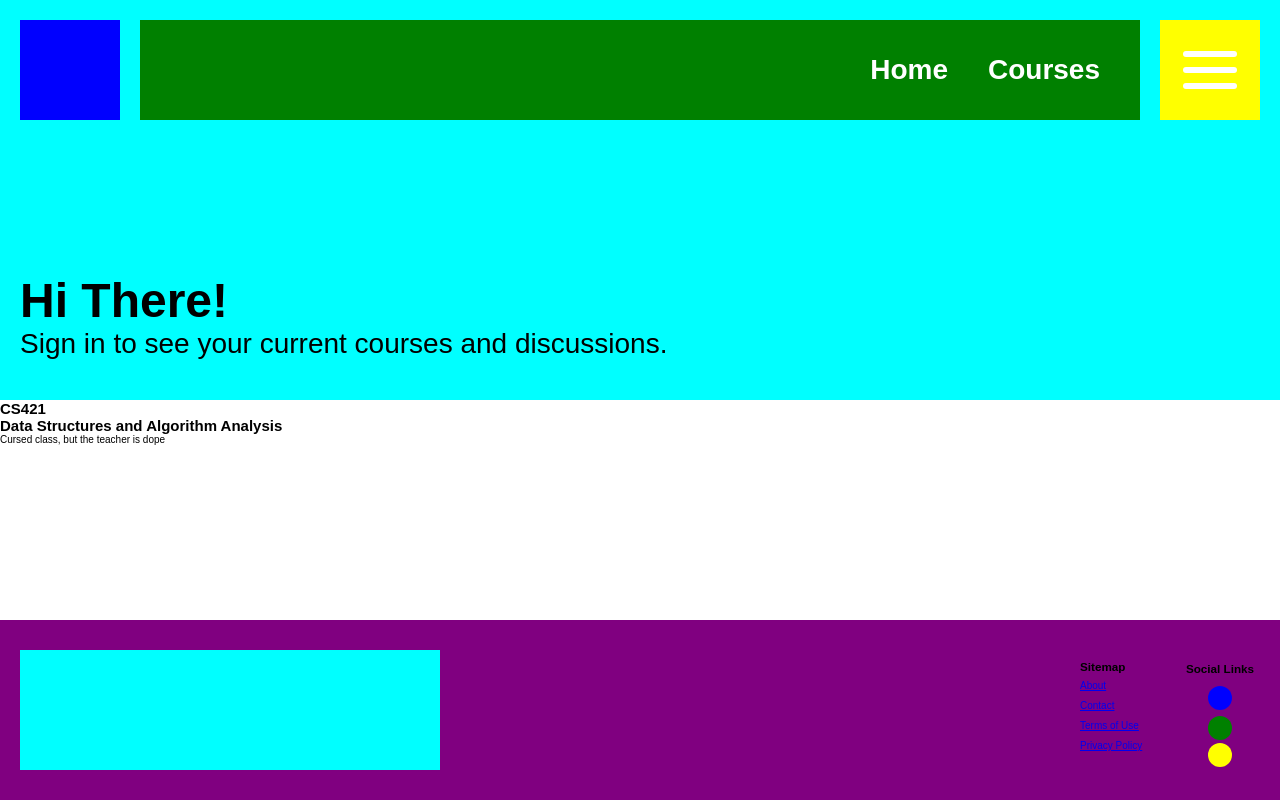
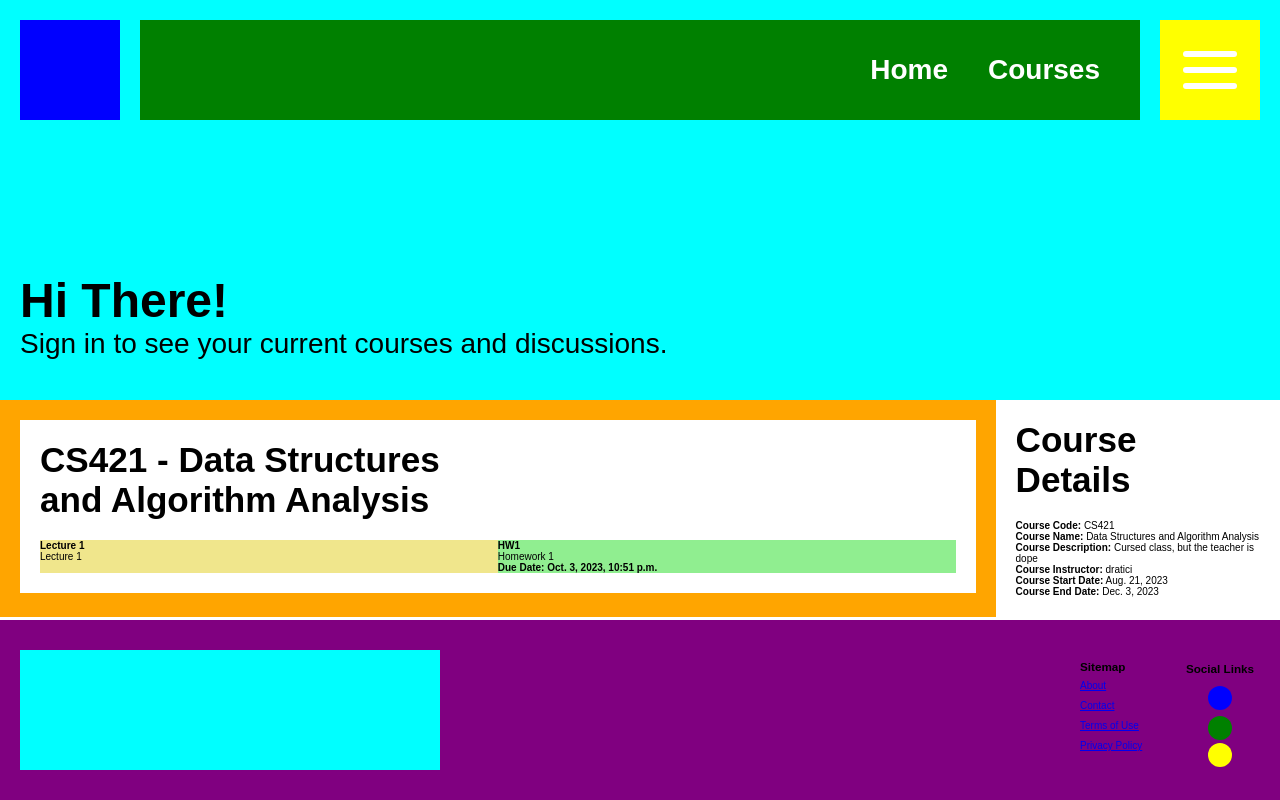
Before and after one commit to mattirizarry/CS396-Project, a Django app: page /courses/1 in a window 1280 px wide. Run offline with Django 4.2, Linux system fonts and the light colour scheme; data comes from the database, SQL or seed files in the repository.

Commit message:
Lesson page shows basic content.

```diff
--- a/dashboard/admin.py
+++ b/dashboard/admin.py
@@ -8,3 +8,5 @@ admin.site.register(Submission)
 admin.site.register(DiscussionPost)
 admin.site.register(Profile, UserAdmin)
 admin.site.register(DiscussionComment)
+admin.site.register(MultipleChoiceQuestion)
+admin.site.register(Lesson)
--- a/dashboard/models.py
+++ b/dashboard/models.py
@@ -16,16 +16,26 @@ class Course(models.Model):
     updated_date = models.DateTimeField(auto_now=True)
     assignments = models.ManyToManyField('Assignment', related_name='courses', blank=True)
 
+class Lesson(models.Model):
+    name = models.CharField(max_length=100)
+    description = models.TextField()
+    course = models.ForeignKey(Course, on_delete=models.CASCADE)
+    created_date = models.DateTimeField(auto_now_add=True)
+    updated_date = models.DateTimeField(auto_now=True)
+
 class Assignment(models.Model):
     name = models.CharField(max_length=100)
     description = models.TextField()
-    type = models.CharField(max_length=20)
     due_date = models.DateTimeField()
-    status = models.CharField(max_length=20)
+    course = models.ForeignKey(Course, on_delete=models.CASCADE)
     created_date = models.DateTimeField(auto_now_add=True)
     updated_date = models.DateTimeField(auto_now=True)
-    course = models.ForeignKey(Course, on_delete=models.CASCADE)
-    submissions = models.ManyToManyField('Submission', related_name='assignments')
+
+class MultipleChoiceQuestion(models.Model):
+    question = models.CharField(max_length=100)
+    choices = models.TextField()
+    answer = models.CharField(max_length=100)
+    assignment = models.ForeignKey(Assignment, on_delete=models.CASCADE)
 
 class Submission(models.Model):
     name = models.CharField(max_length=100)
--- a/dashboard/views.py
+++ b/dashboard/views.py
@@ -3,7 +3,7 @@ from django.http import HttpResponse
 from django.contrib.auth import login, authenticate
 
 from .forms import RegistrationForm, CreateDiscussionPostForm, CreateDiscussionCommentForm
-from .models import Course, DiscussionPost, DiscussionComment
+from .models import Course, DiscussionPost, DiscussionComment, Assignment, Lesson
 
 def index(request):
     if not request.user.is_authenticated:
@@ -25,22 +25,20 @@ def view_courses(request):
 
 def view_course(request, course_id):
     course = Course.objects.get(id=course_id)
+    assignments = Assignment.objects.filter(course=course_id)
+    lessons = Lesson.objects.filter(course=course_id)
 
     context = {
-        "course": course
+        "course": course,
+        'assignments': assignments,
+        'lessons': lessons
     }
-
-    print (course)
 
     return render(request, "course.html", context)
 
 def view_discussion(request, discussion_id):
     discussion = DiscussionPost.objects.get(id=discussion_id)
-    # comments = DiscussionComment.objects.(post=discussion_id), copilot do it right for me
     comments = DiscussionComment.objects.filter(post=discussion_id)
-
-
-    print(comments)
 
     if request.method == "POST":
         form = CreateDiscussionCommentForm(request.POST)
@@ -88,14 +86,10 @@ def create_discussion_post(request):
 
 def create_comment(request, post_id):
 
-    print(post_id)
-
     if request.method == "POST":
 
         post = DiscussionPost.objects.get(id=post_id)
         form = CreateDiscussionCommentForm(request.POST)
-
-        print(post.comments.count)
 
         if form.is_valid():
             user = request.user
--- a/static/styles/app.css
+++ b/static/styles/app.css
@@ -1,6 +1,7 @@
 @import 'general.css';
 
 @import 'pages/index.css';
+@import 'pages/course.css';
 
 @import 'components/header.css';
 @import 'components/footer.css';
--- a/static/styles/general.css
+++ b/static/styles/general.css
@@ -28,12 +28,12 @@ body {
     padding: 2rem;
 }
 
-.asm-two-column .main-column .container {
+.container {
     background: white;
     padding: 2rem;
 }
 
-.asm-two-column .main-column .container .container-header {
+.container .container-header {
     font-size: 3rem;
     font-weight: bolder;
     margin-bottom: 2rem;
@@ -41,7 +41,7 @@ body {
     grid-template-columns: 1fr 1fr;
 }
 
-.asm-two-column .main-column .container .container-header a, .asm-two-column .main-column .container .container-header button {
+.container .container-header a, .asm-two-column .main-column .container .container-header button {
     justify-self: end;
 }
 
--- /dev/null
+++ b/static/styles/pages/course.css
@@ -0,0 +1,16 @@
+.lessons {
+    background: khaki;
+}
+
+.assignments {
+    background: lightgreen;
+}
+
+.course-content .container-body {
+    display: grid;
+    grid-template-columns: 1fr 1fr;
+}
+
+.course-details {
+    background: lightblue;
+}
--- a/templates/course.html
+++ b/templates/course.html
@@ -2,8 +2,60 @@
 
 {% block content %}
 
-<h1>{{course.code}}</h1>
-<h2>{{course.name}}</h2>
-<p>{{course.description}}</p>
+<main>
+    <section class="asm-two-column">
+        <section class="main-column">
+            <section class="course-content">
+                <section class="container">
+                    <section class="container-header">
+                        <h3>{{course.code}} - {{course.name}}</h3>
+                    </section>
+                    <section class="container-body">
+                        {% if lessons %}
+                        <section class="lessons">
+                            {% for lesson in lessons %}
+                            <section class="lesson">
+                                <h4>{{lesson.name}}</h4>
+                                <p>{{lesson.description}}</p>
+
+                            </section>
+                            {% endfor %}
+                        </section>
+                        {% endif %}
+                        {% if assignments %}
+                        <section class="assignments">
+                            {% for assignment in assignments %}
+                            <section class="assignment">
+                                <h4>{{assignment.name}}</h4>
+                                <p>{{assignment.description}}</p>
+                                <strong>Due Date: {{assignment.due_date}}</strong>
+
+                            </section>
+                            {% endfor %}
+                        </section>
+                        {% endif %}
+                    </section>
+                </section>
+            </section>
+        </section>
+        <aside>
+            <section class="course-details">
+                <section class="container">
+                    <section class="container-header">
+                        <h3>Course Details</h3>
+                    </section>
+                    <section class="container-body">
+                        <p><strong>Course Code:</strong> {{course.code}}</p>
+                        <p><strong>Course Name:</strong> {{course.name}}</p>
+                        <p><strong>Course Description:</strong> {{course.description}}</p>
+                        <p><strong>Course Instructor:</strong> {{course.instructor}}</p>
+                        <p><strong>Course Start Date:</strong> {{course.start_date}}</p>
+                        <p><strong>Course End Date:</strong> {{course.end_date}}</p>
+                    </section>
+                </section>
+            </section>
+        </aside>
+    </section>
+</main>
 
 {% endblock content %}
```
Also changed, not shown: dashboard/migrations/0012_remove_assignment_status_and_more.py (added), dashboard/migrations/0013_lesson.py (added), db.sqlite3, static/styles/components/lesson.css (added).
